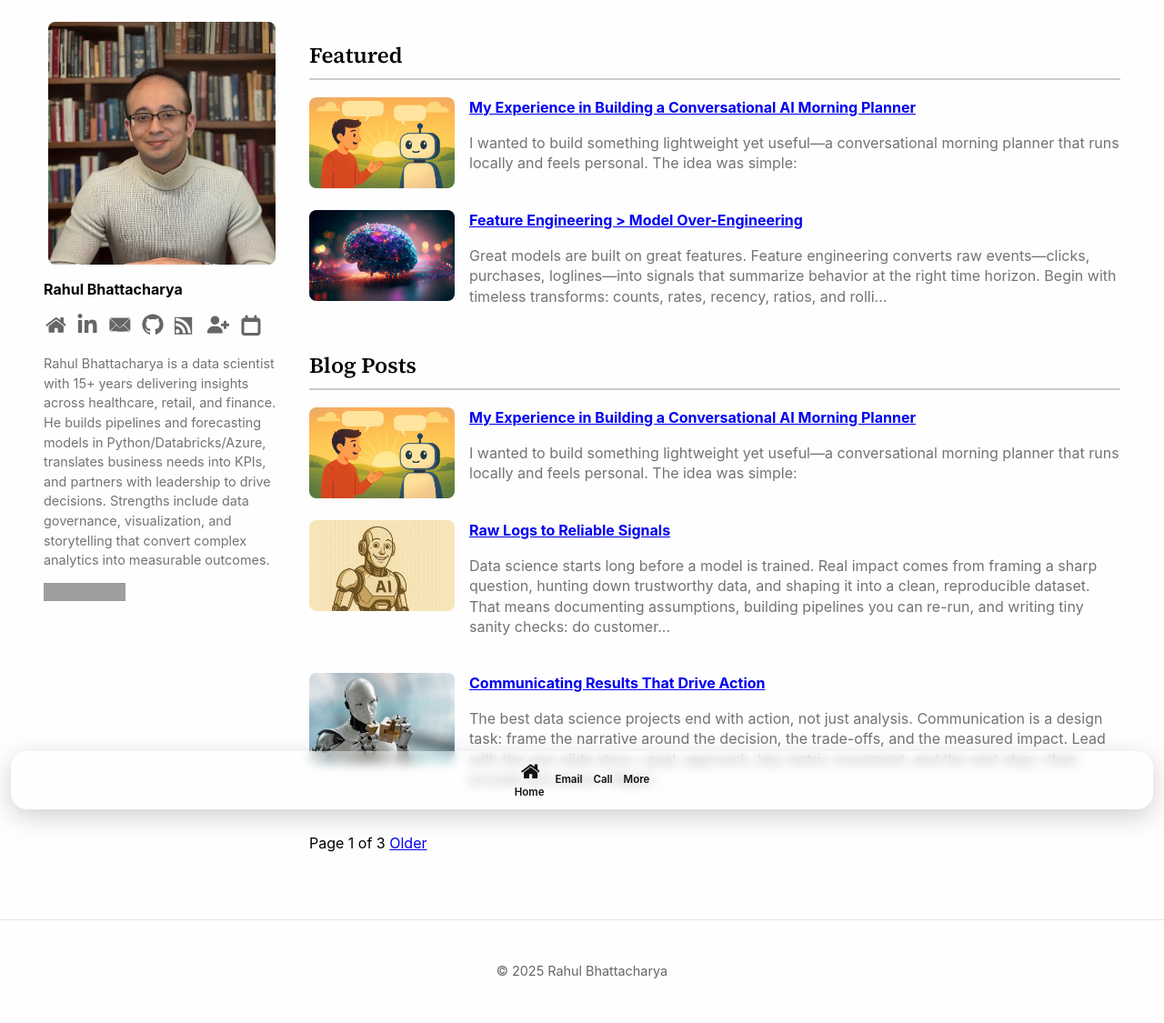
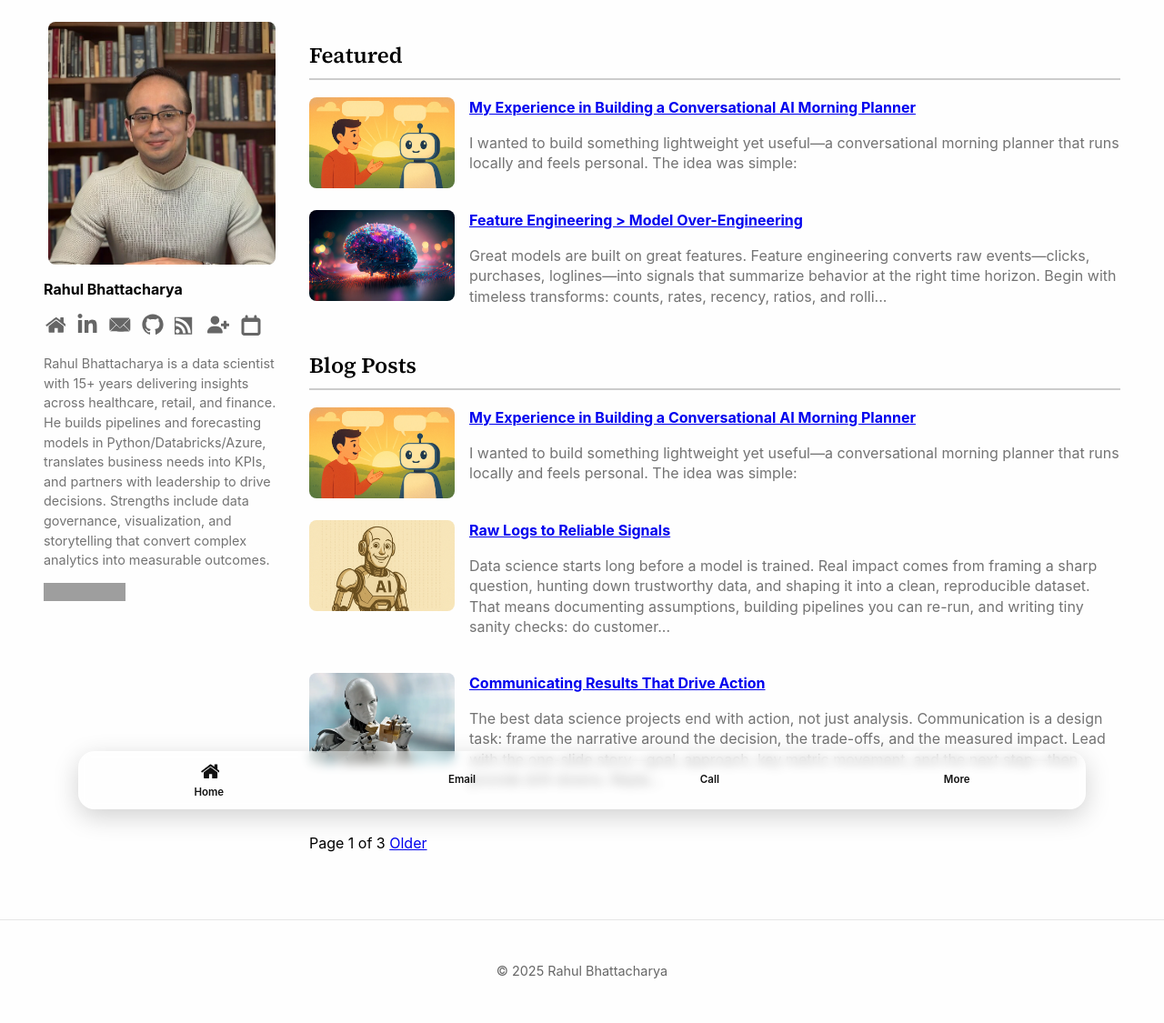
Before and after one commit to RahulBhattacharya1/RahulBhattacharya1.github.io, a Jekyll site: the page built from index.html, in a window 1280 px wide. Shown: the whole page at 91% size. Built offline with Jekyll 4.4.1, drawn with Linux system fonts in a browser that asks for light colours; the list of posts is cut into pages by our own code; grey boxes are pictures that could not be loaded.

Commit message:
Update main.scss

```diff
--- a/assets/css/main.scss
+++ b/assets/css/main.scss
@@ -691,29 +691,3 @@
   display: block;
   fill: currentColor;
 }
-
-/* Make UP and DOWN bars distribute items the same way */
-.mobile-glassbar,
-.bottom-nav {
-  justify-content: center;           /* match both */
-}
-
-/* Remove the narrower container on the UP bar so positions don't shift */
-.bottom-nav {
-  max-width: none;                    /* was 1100px */
-  padding: 10px max(16px, env(safe-area-inset-left))
-           calc(10px + env(safe-area-inset-bottom))
-           max(16px, env(safe-area-inset-right)); /* match mobile-glassbar padding */
-}
-
-/* Keep buttons identical in both bars */
-.mobile-glassbar .bar-btn,
-.bottom-nav .bar-btn {
-  margin: 0 6px;
-  height: var(--bar-height);
-  display: inline-flex;
-  flex-direction: column;
-  align-items: center;
-  justify-content: center;
-  gap: 6px;
-}
```
